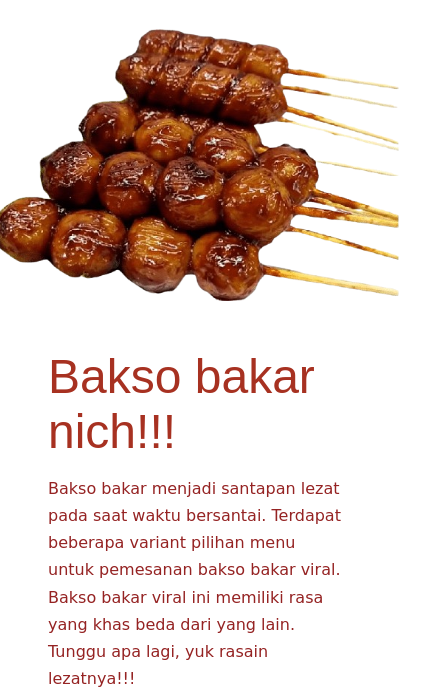
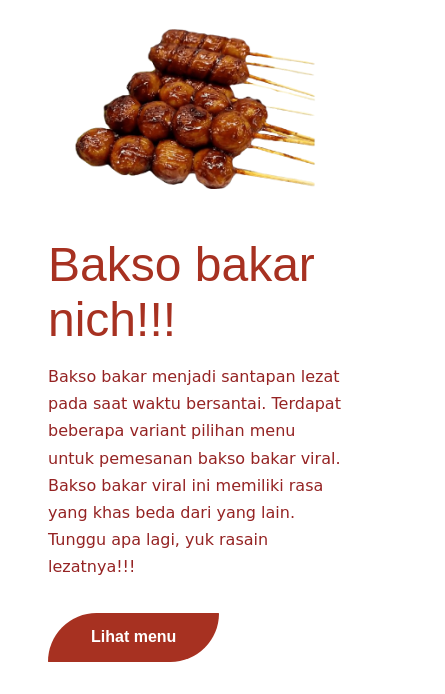
Before and after one commit to toniorganizer/bakso-viral, a plain HTML site: page index.html in a window 390 px wide. Shown: the part 150-844 px from the top of the page, 445 px wide, since content can reach past the window. Drawn offline with Linux system fonts and the light colour scheme; a web font is replaced by a local one.

Commit message:
solve bakso

```diff
--- a/style.css
+++ b/style.css
@@ -280,4 +280,8 @@ main {
   .featured-image:hover{
     transform: scale(1.1);
   }
+
+  main .content .content-image img{
+    width: 100%;
+  }
 }
```
